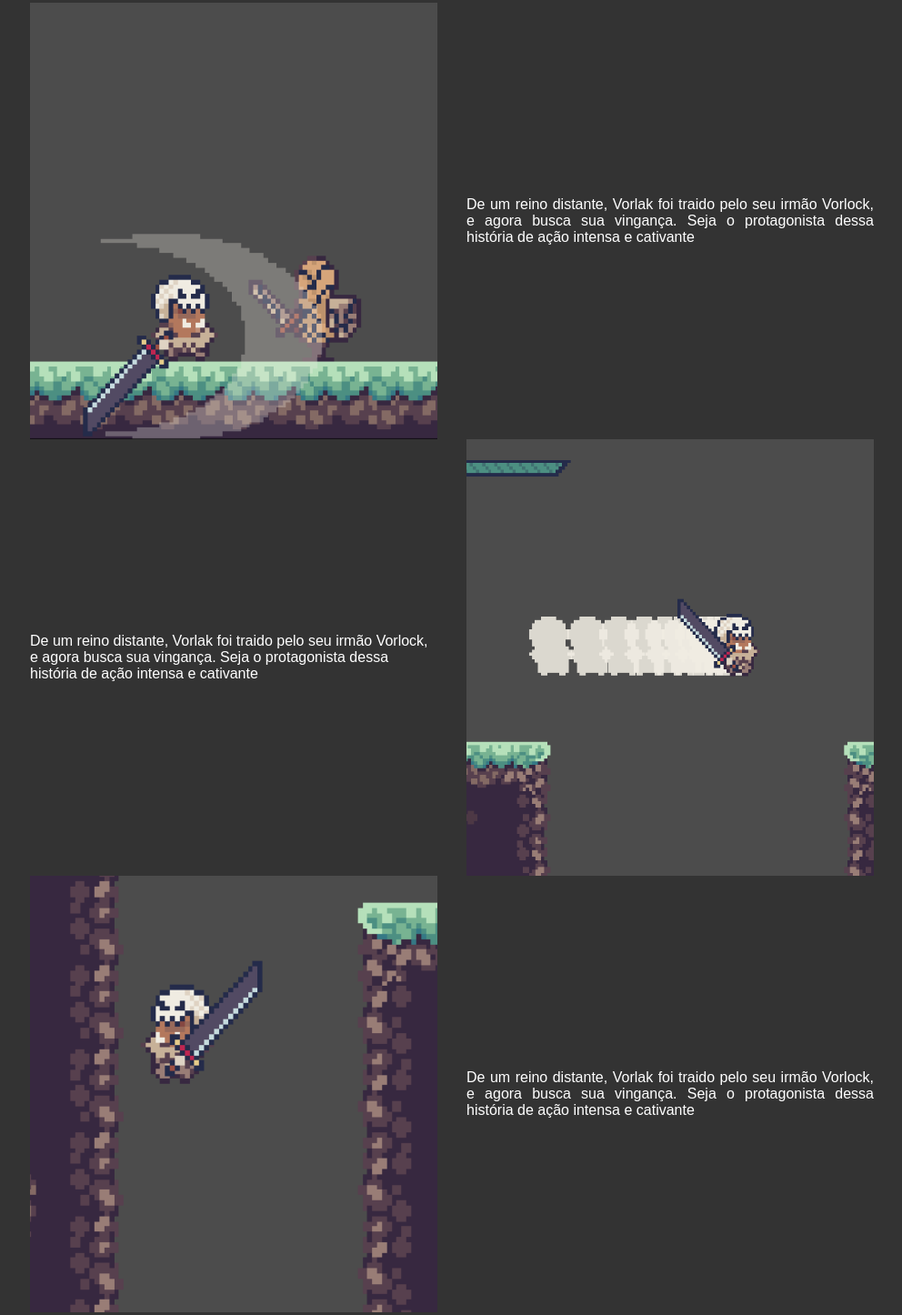
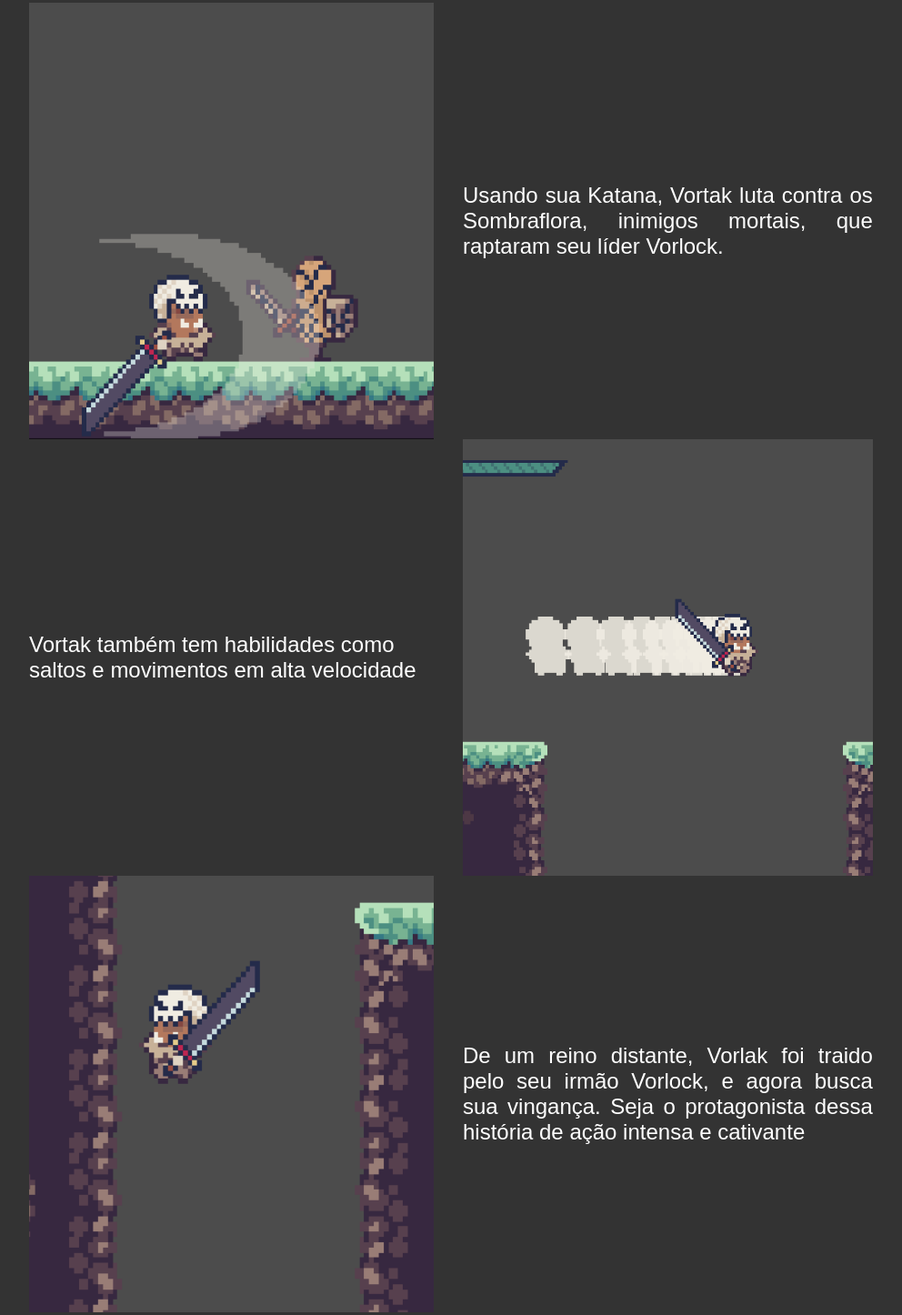
Before and after one commit to miqueiassggarcia/Reckoning-site, a website: page src/index.html in a window 1280 px wide. Shown: the part 963-2409 px from the top of the page at 91% size, without its empty margins (127-1119 px from the left). Drawn offline with Linux system fonts and the light colour scheme.

Commit message:
Modificando textos e aumentando padding de containers

```diff
--- a/src/index.html
+++ b/src/index.html
@@ -50,8 +50,8 @@
         <h2 class="titulo-apresentacao" >Por que Vorlak quer sua vingança</h2>
         <p class="descricao" >De um reino distante, Vorlak foi traido pelo seu irmão Vorlock, e agora busca sua vingança. Seja o protagonista dessa história de ação intensa e cativante</p>
         <img class="imagem1" src="../Images/Attack.png" width="480px" height="480px" alt="">
-        <p class="texto1" >De um reino distante, Vorlak foi traido pelo seu irmão Vorlock, e agora busca sua vingança. Seja o protagonista dessa história de ação intensa e cativante</p>
-        <p class="texto2" >De um reino distante, Vorlak foi traido pelo seu irmão Vorlock, e agora busca sua vingança. Seja o protagonista dessa história de ação intensa e cativante</p>
+        <p class="texto1" >Usando sua Katana, Vortak luta contra os Sombraflora, inimigos mortais, que raptaram seu líder Vorlock.</p>
+        <p class="texto2" >Vortak também tem habilidades como saltos e movimentos em alta velocidade</p>
         <img class="imagem2" src="../Images/Dash.png" width="480px" height="480px" alt="">
         <img class="imagem3" src="../Images/Wall jump.png" width="480px" height="480px" alt="">
         <p class="texto3" >De um reino distante, Vorlak foi traido pelo seu irmão Vorlock, e agora busca sua vingança. Seja o protagonista dessa história de ação intensa e cativante</p>
--- a/src/styles/index.css
+++ b/src/styles/index.css
@@ -135,11 +135,11 @@ header {
 .titulo-apresentacao { grid-area: titulo; justify-self: center; margin-top: 5%; font-size: 3rem;}
 .descricao { grid-area: descricao; justify-self: center; margin-bottom: 5%; font-size: 1.2rem; margin-top: 1.2rem;}
 .imagem1 { grid-area: imagem1; width: 70%; justify-self: end; margin-right: 5%; }
-.texto1 { grid-area: texto1; width: 70%; text-align: justify; }
-.texto2 { grid-area: texto2; width: 70%; justify-self: end; margin-right: 5%; }
+.texto1 { grid-area: texto1; width: 70%; text-align: justify; font-size: 1.5rem;}
+.texto2 { grid-area: texto2; width: 70%; justify-self: end; margin-right: 5%; font-size: 1.5rem;}
 .imagem2 { grid-area: imagem2; width: 70%; text-align: justify; }
 .imagem3 { grid-area: imagem3; width: 70%; justify-self: end; margin-right: 5%; margin-bottom: 5%; }
-.texto3 { grid-area: texto3; width: 70%; text-align: justify; margin-bottom: 5%; }
+.texto3 { grid-area: texto3; width: 70%; text-align: justify; margin-bottom: 5%; font-size: 1.5rem;}
 
 .apresentacao {
     display: grid;
@@ -154,6 +154,7 @@ header {
     justify-items: stretch;
     background-color: #333;
     color: #FFF;
+    padding-bottom: 3rem;
 }
 
 
@@ -166,6 +167,7 @@ header {
     gap: 1.5rem;
     width: 80%;
     margin: auto;
+    padding-top: 3rem;
     padding-bottom: 5rem;
     text-align: justify;
 }
@@ -180,7 +182,7 @@ header {
 }
 
 /* Estilo da area de personagens */
-.personagem { grid-area: per; font-size: 3rem; justify-self: center; margin-bottom: 10%;}
+.personagem { grid-area: per; font-size: 3rem; justify-self: center; margin-bottom: 5%;}
 .heroi { grid-area: her; width: 60%; justify-self: end; }
 .inimigo1 { grid-area: ini1; width: 60%; justify-self: center; margin-bottom: 2%; }
 .inimigo2 { grid-area: ini2; width: 60%; justify-self: start; margin-bottom: 2%; }
@@ -196,6 +198,10 @@ header {
     ;
     align-items: stretch;
     justify-items: stretch;
+    background-color: #333;
+    color: #FFF;
+    padding-top: 3rem;
+    padding-bottom: 3rem;
 }
 
 
```
